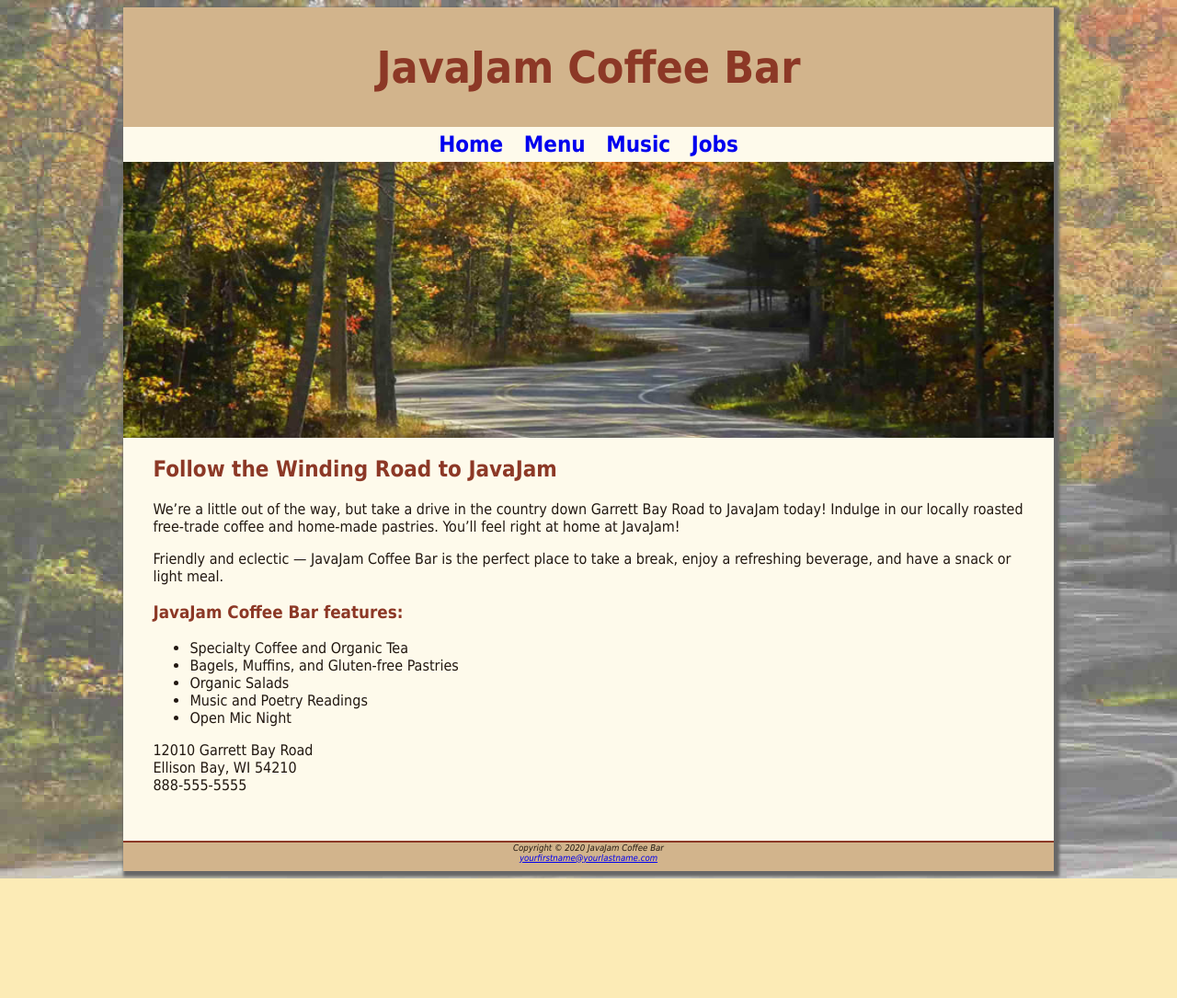
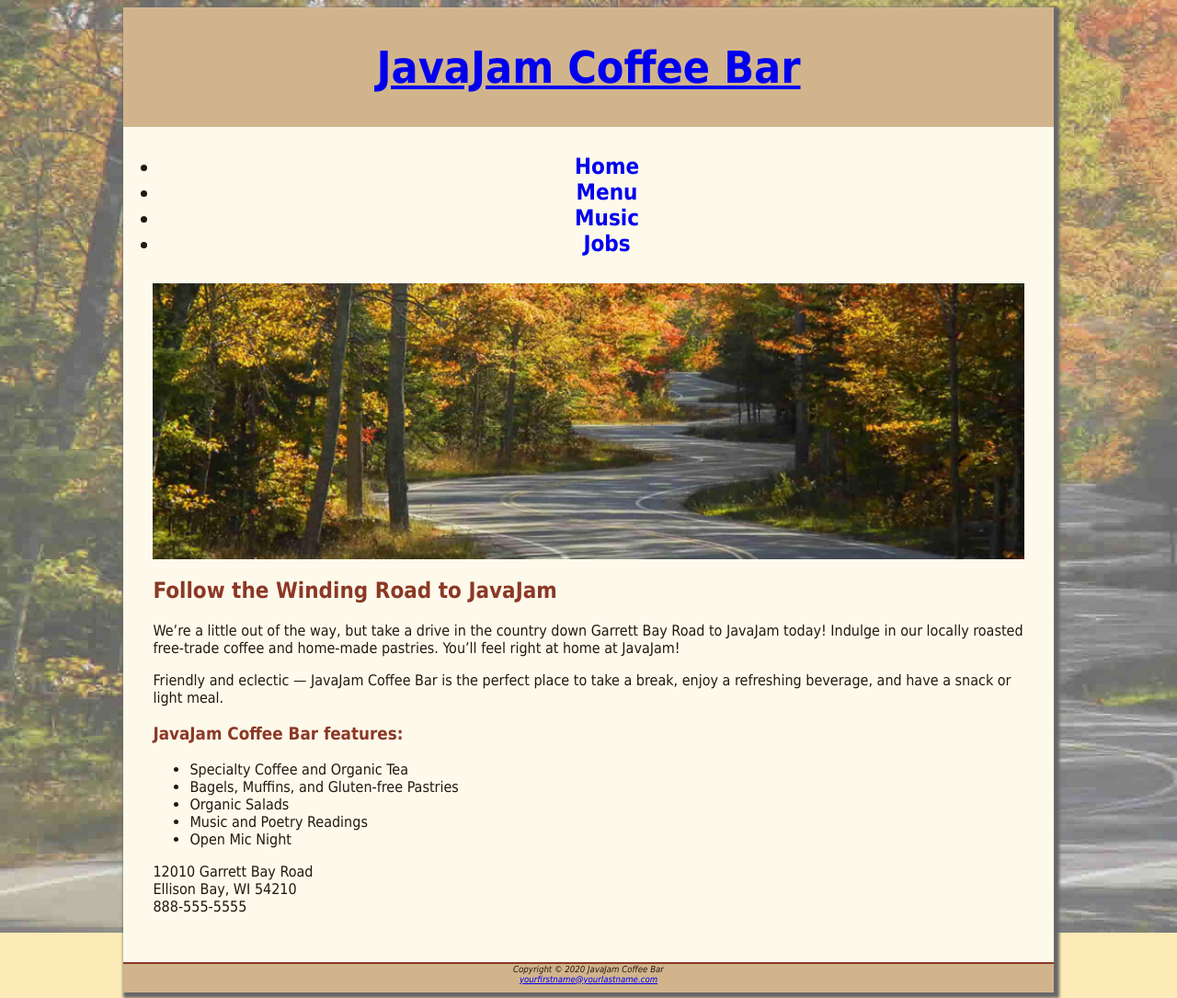
Before and after one commit to CaidenBarkley/JavaJam, a plain HTML site: page index.html in a window 1280 px wide. Shown: the whole page at 92% size. Before the commit the page ends 955 px from the top, so only its background shows below. Drawn offline with Linux system fonts and the light colour scheme.

Commit message:
Update index.html

```diff
--- a/index.html
+++ b/index.html
@@ -7,18 +7,21 @@
 </head>
 <body>
 <div id="wrapper">
-  <header>
-     <h1>JavaJam Coffee Bar</h1>
+  <header >
+     <h1><a href="index.html">JavaJam Coffee Bar</a> </h1>
   </header>
   <nav>
-    <a href="index.html">Home</a> &nbsp;
-    <a href="menu.html">Menu</a> &nbsp;
-    <a href="music.html">Music</a> &nbsp;
-    <a href="jobs.html">Jobs</a>
+ <ul>
+    <li><a href="index.html">Home</a></li>
+    <li><a href="menu.html">Menu</a> </li>
+    <li><a href="music.html">Music</a></li>
+    <li><a href="jobs.html">Jobs</a></li>
+  </ul>
   </nav>
-  <div id="homehero">
-  </div>
+
+
   <main>
+    <div id="homehero"></div>
     <h2>Follow the Winding Road to JavaJam</h2>
     <p><p>We&#8217re a little out of the way, but take a drive in the country down Garrett Bay Road to JavaJam today! Indulge in our locally roasted free-trade coffee and home-made pastries. You’ll feel right at home at JavaJam!</p></p>
     <p>Friendly and eclectic &mdash; JavaJam Coffee Bar is the perfect place to take a break,
```
